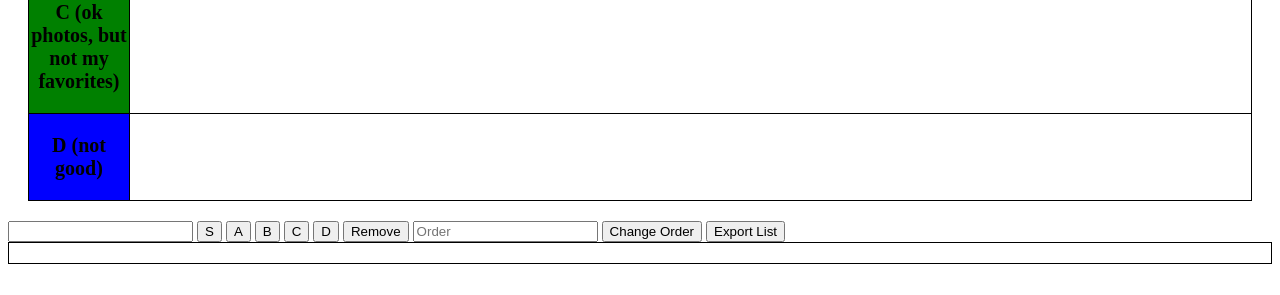
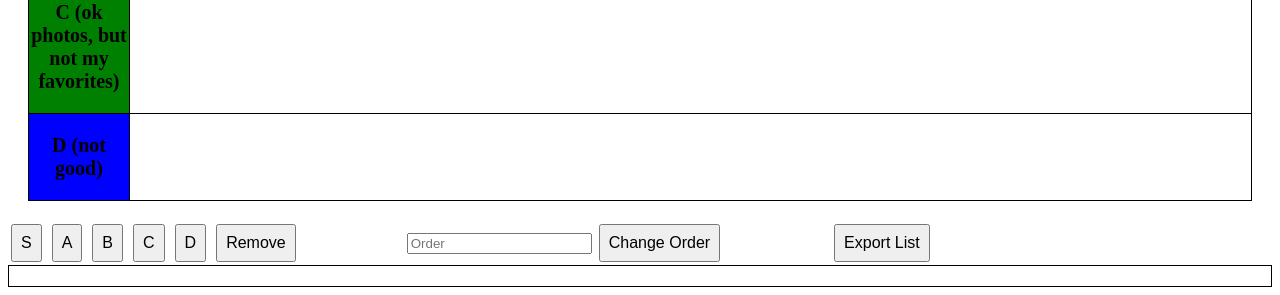
Before and after one commit to Andrew-Close/Tier-List, a Flask app: page / in a window 1280 px wide. Shown: the part 508-803 px from the top of the page. Before the commit the page ends 772 px from the top, so only its background shows below. Run offline with Flask 3, Linux system fonts and the light colour scheme; parts of the project's set-up code (start-up, migrations or seed data) failed here and were passed over.

Commit message:
feat: improved ui, hotkeys added, quick order switching by pressing label

```diff
--- a/app/app.py
+++ b/app/app.py
@@ -74,13 +74,9 @@
         name_list = sorted(name_list, key=lambda name: get_name_number(name))
         return name_list
     else:
-        name_list = []
         with app.app_context():
             images = db.session.execute(db.select(ImageModel).where(ImageModel.rank == rank)).scalars().all()
-        images = sorted(images, key=lambda image: image.order)
-        for image in images:
-            name_list.append(image.name)
-        return name_list
+        return sorted(images, key=lambda image: image.order)
 
 def get_name_number(name):
     starting_index = -1
@@ -153,8 +149,10 @@
 @app.route("/move/<rank>", methods=["POST"])
 def move(rank):
     image_name = request.form.get("name")
+
     if image_name == "":
         return redirect("/")
+
     target_image = db.session.execute(db.select(ImageModel).where(ImageModel.name == image_name)).scalars().first()
     old_rank = None
     # If image not in rank yet
@@ -176,29 +174,43 @@
         db.session.commit()
         fix_orders(old_order, old_rank)
     update_local_images(rank=rank, old_rank=old_rank)
-    return redirect("/")
+    return redirect("/#" + rank.lower() + "-row")
 
 # Remove an image from a rank and place it back in the unranked section
 @app.route("/remove", methods=["POST"])
 def remove():
     image_name = request.form.get("name")
-    old_rank = None
+
     if image_name == "":
         return redirect("/")
+
     target_image = db.session.execute(db.select(ImageModel).where(ImageModel.name == image_name)).scalars().first()
-    if target_image is not None:
-        old_rank = target_image.rank
-        old_order = target_image.order
-        db.session.delete(target_image)
-        db.session.commit()
-        fix_orders(old_order, old_rank)
+
+    if target_image is None:
+        return redirect("/")
+
+    old_rank = target_image.rank
+    old_order = target_image.order
+    db.session.delete(target_image)
+    db.session.commit()
+    fix_orders(old_order, old_rank)
     update_local_images(old_rank=old_rank)
-    return redirect("/")
+    return redirect("/#" + old_rank.lower() + "-row")
 
 @app.route("/change-order", methods=["POST"])
 def change_order():
+    print("In change order")
     image_name = request.form.get("name")
-    new_order = int(request.form.get("order"))
+
+    if image_name == "":
+        return redirect("/")
+
+    try:
+        new_order = int(request.form.get("order"))
+    except ValueError:
+        print("Bad order")
+        return redirect("/")
+
     target_image = db.session.execute(db.select(ImageModel).where(ImageModel.name == image_name)).scalars().first()
 
     if target_image is None:
@@ -228,7 +240,7 @@
         # Remove gap made by moving image
         fix_orders(old_order, rank)
     update_local_images(rank=rank)
-    return redirect("/")
+    return redirect("/#" + rank.lower() + "-row")
 
 @app.route("/export-list", methods=["POST"])
 def export_list():
--- a/app/static/style.css
+++ b/app/static/style.css
@@ -1,6 +1,7 @@
-img {
-    width: 100px;
-    height: 100px;
+button {
+    font-size: 16px;
+    padding: 8px;
+    margin: 3px;
 }
 
 .tier-list-container {
@@ -35,7 +36,8 @@
 }
 
 .row-content {
-
+    display: flex;
+    flex-flow: row wrap;
 }
 
 .photo-container {
@@ -43,6 +45,37 @@
     border: 1px solid black;
 }
 
+.ranked-photo-container {
+    width: 100px;
+    height: 100px;
+    margin: 5px;
+}
+
+.usable-photo {
+    position: absolute;
+    width: 100px;
+    height: 100px;
+}
+
 .active-image {
     border: 4px solid yellow;
 }
+
+.order-label {
+    position: absolute;
+    color: white;
+    background-color: black;
+    font-size: 12px;
+    font-family: Arial;
+    font-weight: bold;
+    margin: 5px 0 0 5px;
+}
+
+.button-spacing {
+    display: inline-block;
+    width: 100px;
+}
+
+#name-input {
+    display: none;
+}
--- a/app/templates/base.html
+++ b/app/templates/base.html
@@ -7,94 +7,131 @@
 </head>
 <body>
     <div class="tier-list-container">
-        <div class="tier-list-row">
+        <div id="s-row" class="tier-list-row">
             <div class="row-label" style="background-color: red;">
                 <p class="row-label-text">S (absolutely peak, some of my favorites)</p>
             </div>
-            <div id="s-content" class="row-content">
+            <div class="row-content">
                 {% for image in s_images %}
-                <img id="{{ image }}" src="static/{{ image }}" onclick="fillNameField('{{ image }}')">
+                <div class="ranked-photo-container">
+                    <img class="usable-photo" id="{{ image.name }}" src="static/{{ image.name }}" onclick="fillNameField('{{ image.name }}')">
+                    <p class="order-label" onclick="changeOrder({{ image.order }})">{{ image.order }}</p>
+                </div>
                 {% endfor %}
             </div>
         </div>
-        <div class="tier-list-row">
+        <div id="a-row" class="tier-list-row">
             <div class="row-label" style="background-color: orange;">
                 <p class="row-label-text">A (very good photos, some that I like a lot)</p>
             </div>
-            <div id="a-content" class="row-content">
+            <div class="row-content">
                 {% for image in a_images %}
-                <img id="{{ image }}" src="static/{{ image }}" onclick="fillNameField('{{ image }}')">
+                <div class="ranked-photo-container">
+                    <img class="usable-photo" id="{{ image.name }}" src="static/{{ image.name }}" onclick="fillNameField('{{ image.name }}')">
+                    <p class="order-label" onclick="changeOrder({{ image.order }})">{{ image.order }}</p>
+                </div>
                 {% endfor %}
             </div>
         </div>
-        <div class="tier-list-row">
+        <div id="b-row" class="tier-list-row">
             <div class="row-label" style="background-color: yellow;">
                 <p class="row-label-text">B (good photos, not memorable but still good)</p>
             </div>
-            <div id="b-content" class="row-content">
+            <div class="row-content">
                 {% for image in b_images %}
-                <img id="{{ image }}" src="static/{{ image }}" onclick="fillNameField('{{ image }}')">
+                <div class="ranked-photo-container">
+                    <img class="usable-photo" id="{{ image.name }}" src="static/{{ image.name }}" onclick="fillNameField('{{ image.name }}')">
+                    <p class="order-label" onclick="changeOrder({{ image.order }})">{{ image.order }}</p>
+                </div>
                 {% endfor %}
             </div>
         </div>
-        <div class="tier-list-row">
+        <div id="c-row" class="tier-list-row">
             <div class="row-label" style="background-color: green;">
                 <p class="row-label-text">C (ok photos, but not my favorites)</p>
             </div>
-            <div id="c-content" class="row-content">
+            <div class="row-content">
                 {% for image in c_images %}
-                <img id="{{ image }}" src="static/{{ image }}" onclick="fillNameField('{{ image }}')">
+                <div class="ranked-photo-container">
+                    <img class="usable-photo" id="{{ image.name }}" src="static/{{ image.name }}" onclick="fillNameField('{{ image.name }}')">
+                    <p class="order-label" onclick="changeOrder({{ image.order }})">{{ image.order }}</p>
+                </div>
                 {% endfor %}
             </div>
         </div>
-        <div class="tier-list-row">
+        <div id="d-row" class="tier-list-row">
             <div class="row-label" style="background-color: blue;">
                 <p class="row-label-text">D (not good)</p>
             </div>
-            <div id="d-content" class="row-content">
+            <div class="row-content">
                 {% for image in d_images %}
-                <img id="{{ image }}" src="static/{{ image }}" onclick="fillNameField('{{ image }}')">
+                <div class="ranked-photo-container">
+                    <img class="usable-photo" id="{{ image.name }}" src="static/{{ image.name }}" onclick="fillNameField('{{ image.name }}')">
+                    <p class="order-label" onclick="changeOrder({{ image.order }})">{{ image.order }}</p>
+                </div>
                 {% endfor %}
             </div>
         </div>
     </div>
-    <form method="POST">
+    <form id="controls" method="POST">
         <input id="name-input" type="text" name="name">
-        <button type="submit" name="S-button" formaction="/move/S">S</button>
-        <button type="submit" name="A-button" formaction="/move/A">A</button>
-        <button type="submit" name="B-button" formaction="/move/B">B</button>
-        <button type="submit" name="C-button" formaction="/move/C">C</button>
-        <button type="submit" name="D-button" formaction="/move/D">D</button>
-        <button type="submit" name="remove-button" formaction="/remove">Remove</button>
-        <input type="text" name="order" placeholder="Order">
-        <button type="submit" name="change-order-button" formaction="/change-order">Change Order</button>
+        <button id="s-submit" type="submit" name="S-button" formaction="/move/S">S</button>
+        <button id="a-submit" type="submit" name="A-button" formaction="/move/A">A</button>
+        <button id="b-submit" type="submit" name="B-button" formaction="/move/B">B</button>
+        <button id="c-submit" type="submit" name="C-button" formaction="/move/C">C</button>
+        <button id="d-submit" type="submit" name="D-button" formaction="/move/D">D</button>
+        <button id="remove-submit" type="submit" name="remove-button" formaction="/remove">Remove</button>
+        <div class="button-spacing"></div>
+        <input id="order-input" type="text" name="order" placeholder="Order">
+        <button id="order-submit" type="submit" name="change-order-button" formaction="/change-order">Change Order</button>
+        <div class="button-spacing"></div>
         <button type="submit" name="export-list" formaction="/export-list">Export List</button>
     </form>
     <div id="photo-container-id" class="photo-container">
         {% for image in unranked_images %}
-        <img id="{{ image }}" src="static/{{ image }}" onclick="fillNameField('{{ image }}')">
+        <img style="position: static;" class="usable-photo" id="{{ image }}" src="static/{{ image }}" onclick="fillNameField('{{ image }}')">
         {% endfor %}
     </div>
     <script>
         function fillNameField(name) {
             nameInput = document.getElementById("name-input");
             nameInput.value = name;
-            s_images = document.getElementById("s-content").children;
-            a_images = document.getElementById("a-content").children;
-            b_images = document.getElementById("b-content").children;
-            c_images = document.getElementById("c-content").children;
-            d_images = document.getElementById("d-content").children;
-            unranked_images = document.getElementById("photo-container-id").children;
-            all_images = [...s_images, ...a_images, ...b_images, ...c_images, ...d_images, ...unranked_images];
+            all_images = document.getElementsByClassName("usable-photo");
+            console.log(all_images);
 
             for (let i = 0; i < all_images.length; i++) {
                 if (all_images[i].id == name) {
-                    all_images[i].className = "active-image";
+                    all_images[i].className = "active-image usable-photo";
                 } else {
-                    all_images[i].className = "";
+                    all_images[i].className = "usable-photo";
                 }
             }
         }
+
+        function changeOrder(order) {
+            orderInput = document.getElementById("order-input");
+            orderSubmit = document.getElementById("order-submit");
+            orderInput.value = order;
+            orderSubmit.click();
+        }
+
+        document.addEventListener("keydown", e => {
+            if (!e.repeat) {
+                if (e.key.toLowerCase() == "s") {
+                    document.getElementById("s-submit").click();
+                } else if (e.key.toLowerCase() == "a") {
+                    document.getElementById("a-submit").click();
+                } else if (e.key.toLowerCase() == "b") {
+                    document.getElementById("b-submit").click();
+                } else if (e.key.toLowerCase() == "c") {
+                    document.getElementById("c-submit").click();
+                } else if (e.key.toLowerCase() == "d") {
+                    document.getElementById("d-submit").click();
+                } else if (e.key.toLowerCase() == "r") {
+                    document.getElementById("remove-submit").click();
+                }
+            }
+        });
     </script>
 </body>
 </html>
```
